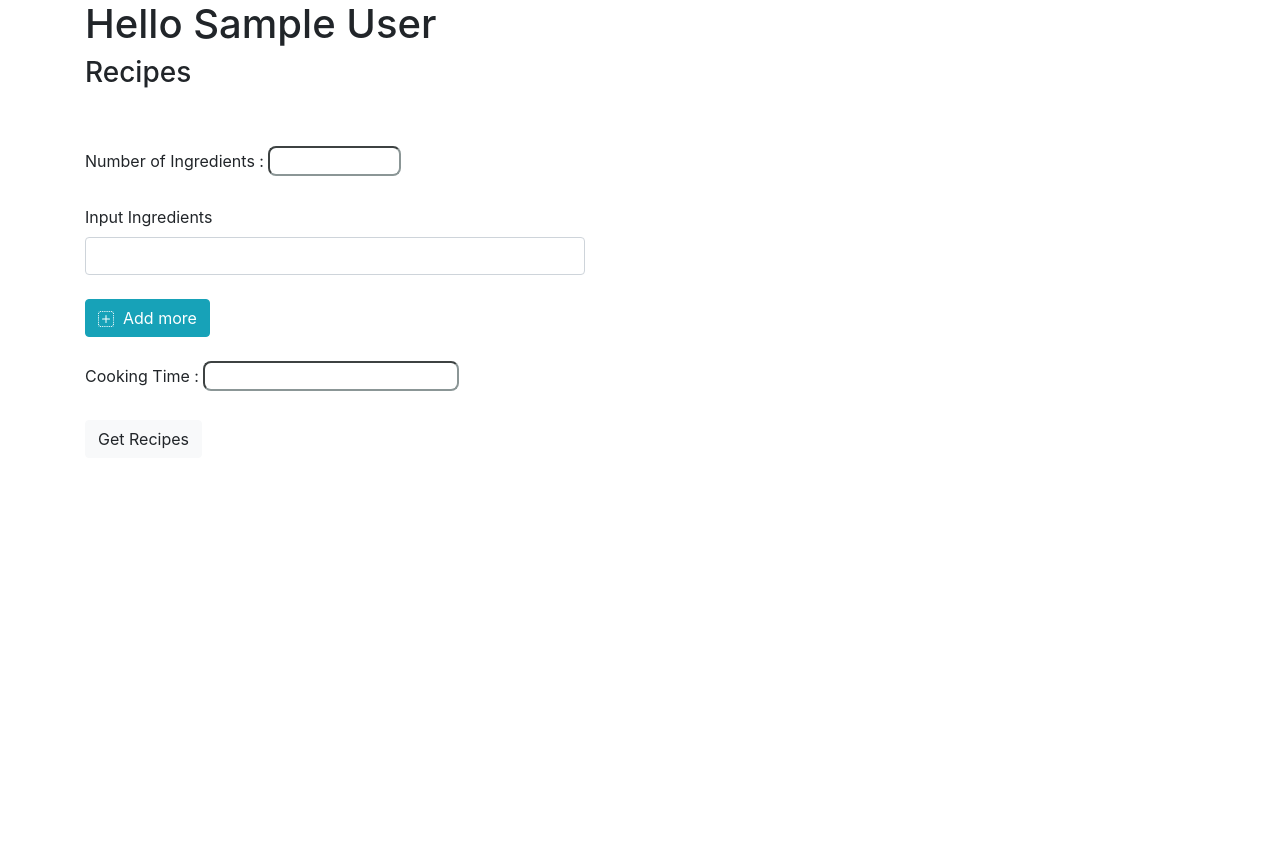
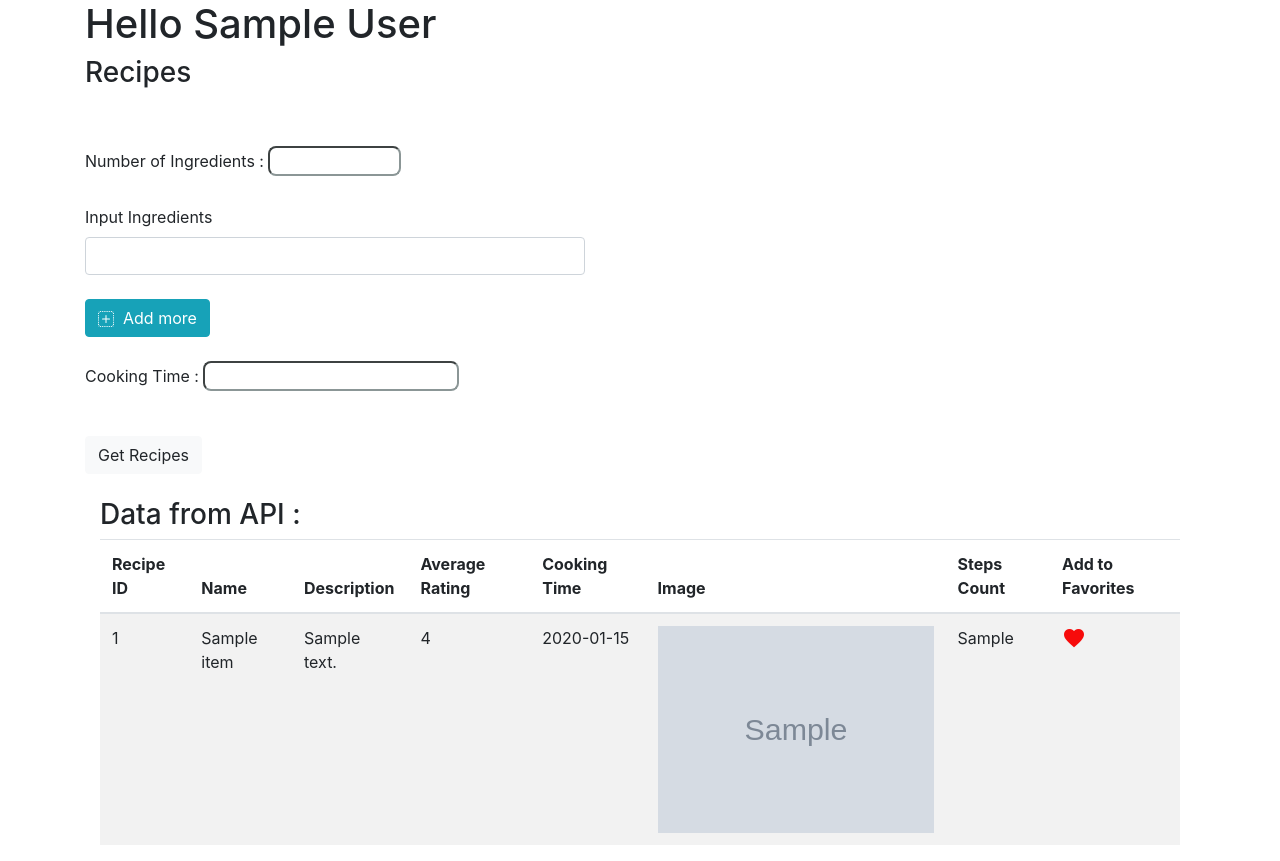
Before and after one commit to saurabh737/Cooking-made-easy, a Flask app: page /getrecipes in a window 1280 px wide. Shown: the part 56-917 px from the top of the page. Before the commit the page ends 505 px from the top, so only its background shows below. Run offline with Flask 2, Linux system fonts and the light colour scheme; the visitor is signed in with stand-in values (Sample User, id 1); grey boxes marked "Sample" are stand-in pictures; a database or web service that is not in the repository returns one stand-in record (values such as "Sample title"); data that the repository does not hold is empty; some libraries are stand-ins or nearby versions.

Commit message:
Favourite feature

```diff
--- a/webapp/website/static/main.css
+++ b/webapp/website/static/main.css
@@ -1,12 +1,4 @@
 
-.home {
-    /* background: url(cooking-landing-page.png) no-repeat center center fixed; */
-    display: table;
-    height: 100%;
-    position: relative;
-    width: 100%;
-    background-size: cover;
-}
 
 .ingredients_text_box {
     border-radius:0.5em;
@@ -25,3 +17,19 @@
     margin-left: auto;
     margin-right: auto;
 }
+
+.recipe_images {
+    width: 300px;
+    height: 150px;
+}
+
+.recipe_images img {
+    width: 100%;
+    height: auto;
+}
+
+.material-icons.md-light { color: rgb(247, 11, 11); }
+
+.material-icons.md-light :hover { color: rgb(247, 11, 11); }
+
+.material-icons.md-light.md-inactive { color: rgba(238, 228, 228, 0.945); }
--- a/webapp/website/templates/base.html
+++ b/webapp/website/templates/base.html
@@ -3,7 +3,10 @@
   <head>
     <meta charset="utf-8" />
     <meta name="viewport" content="width=device-width, initial-scale=1" />
-    <link href = "/static/main.css" rel="stylesheet" />
+    <link
+    href = "{{ url_for('static', filename='main.css') }}"
+    rel="stylesheet"
+    />
     <link
       rel="stylesheet"
       href="https://stackpath.bootstrapcdn.com/bootstrap/4.4.1/css/bootstrap.min.css"
@@ -21,7 +24,10 @@
     integrity="sha384-MCw98/SFnGE8fJT3GXwEOngsV7Zt27NXFoaoApmYm81iuXoPkFOJwJ8ERdknLPMO"
     crossorigin="anonymous"
     />
-
+    <link
+    href="https://fonts.googleapis.com/icon?family=Material+Icons"
+    rel="stylesheet"
+    />
     <title>{% block title %}Home{% endblock %}</title>
   </head>
   <body>
--- a/webapp/website/templates/getrecipes.html
+++ b/webapp/website/templates/getrecipes.html
@@ -1,3 +1,4 @@
+
 {% extends "base.html" %} {% block title %} Get Recipes {% endblock %}
 {% block content %}
 
@@ -40,16 +41,55 @@
         name = "cooking_time"
         class = "ingredients_text_box"
         /><br><br>
-
+        </div>
+</form>
+    <form method="POST">
         <button type="submit" class="btn btn-light">Get Recipes</button>
-
+    </form>
+    <br>
+<div class="container">
+    <h3>Data from API : </h3>
+        <table class="table table-striped">
+            <thead>
+              <tr>
+                <th scope="col">Recipe ID</th>
+                <th scope="col">Name</th>
+                <th scope="col">Description</th>
+                <th scope="col">Average Rating</th>
+                <th scope="col">Cooking Time</th>
+                <th scope="col">Image</th>
+                <th scope="col">Steps Count</th>
+                <th scope="col">Add to Favorites</th>
+              </tr>
+            </thead>
+            <tbody>
+                {% for i in req_data %}
+              <tr>
+                <td>{{ i['recipe_id'] }}</td>
+                <td>{{ i['name'] }}</td>
+                <td>{{ i['description'] }}</td>
+                <td>{{ i['avg_rating'] }}</td>
+                <td>{{ i['cooktime'] }}</td>
+                <td class = "recipe_images">
+                    <img src = "{{ i['image'] }}">
+                </td>
+                <td>{{ i['steps_cnt'] }}</td>
+                {% if i['fav'] %}
+                <td><a href="#"><span class="material-icons md-light">favorite</span></a></td>
+                {% else %}
+                <td><a href="#"><span class="material-icons md-light">favorite_border</span></a></td>
+                {% endif %}
+              </tr>
+              {% endfor %}
+            </tbody>
+          </table>
     </div>
 
     {% else %}
     <div class = "init-getrecipes">
         <h1 class="h1 fw-bold">You haven't registered with us. Please Login/Sign-Up to continue.</h1>
-        <a href = "/login" class = "btn btn-info sign-bttn">Login</a>
-        <a href = "/sign-up" class = "btn btn-info sign-bttn">Sign-Up</a>
+        <a href = "/login" class = "btn btn-primary">Login</a>
+        <a href = "/sign-up" class = "btn btn-primary">Sign-Up</a>
     </div>
     {% endif %}
 
--- a/webapp/website/views.py
+++ b/webapp/website/views.py
@@ -1,7 +1,10 @@
-from flask import Blueprint, render_template
+from urllib.request import urlopen
+from flask import Blueprint, render_template, jsonify
 from flask_login import current_user
 from flask_login import login_required, current_user
 # from requests import session
+import requests
+import json
 from flask import Blueprint, render_template, request, flash, redirect, url_for, session
 
 views = Blueprint('views', __name__)
@@ -10,8 +13,28 @@ views = Blueprint('views', __name__)
 def home():
     return render_template("home.html")
 
-@views.route('/getrecipes')
+@views.route('/getrecipes', methods = ['GET','POST'])
 def getrecipes():
-    print('=-=-=-=-=-=-=-=-=-=-=-=-=-=-=In hereeeeeeeeee')
+    #print('=-=-=-=-=-=-=-=-=-=-=-=-=-=-=In hereeeeeeeeee')
     print(session['name'])
-    return render_template("getrecipes.html")
+    #url = 'http://127.0.0.1:3000/recipes/getall'
+    url = 'http://127.0.0.1:3000/recipes/getall?user_id='+ str(session["user_id"])
+    print(url)
+    req = requests.get(url)
+    req_data = req.json()
+    print(req_data)
+
+    n_ingredients = request.form.get("n_ingredients")
+    input_ingredients = request.form.get("input_ingredients")
+    cooking_time = request.form.get("cooking_time")
+
+    data = {}
+    data['cooktime'] = cooking_time
+
+
+    # if request.method == 'POST':
+    #     req = requests.get(url, json = data)
+    #     req_data = req.json()
+    #     print(req_data)
+
+    return render_template("getrecipes.html", req_data = req_data)
```
Also changed, not shown: webapp/website/auth.py (+4 -21 lines), 2 other files.
